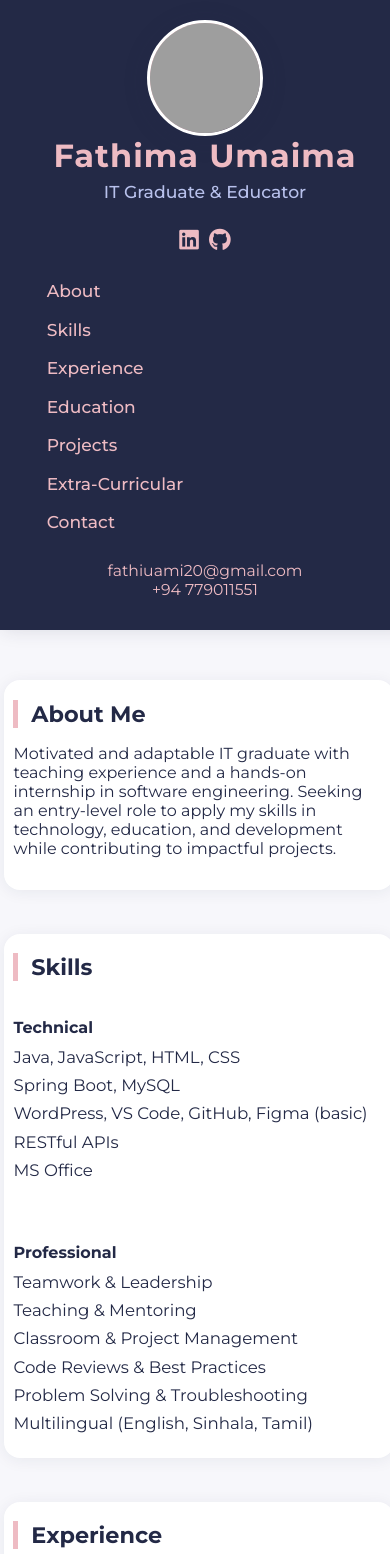
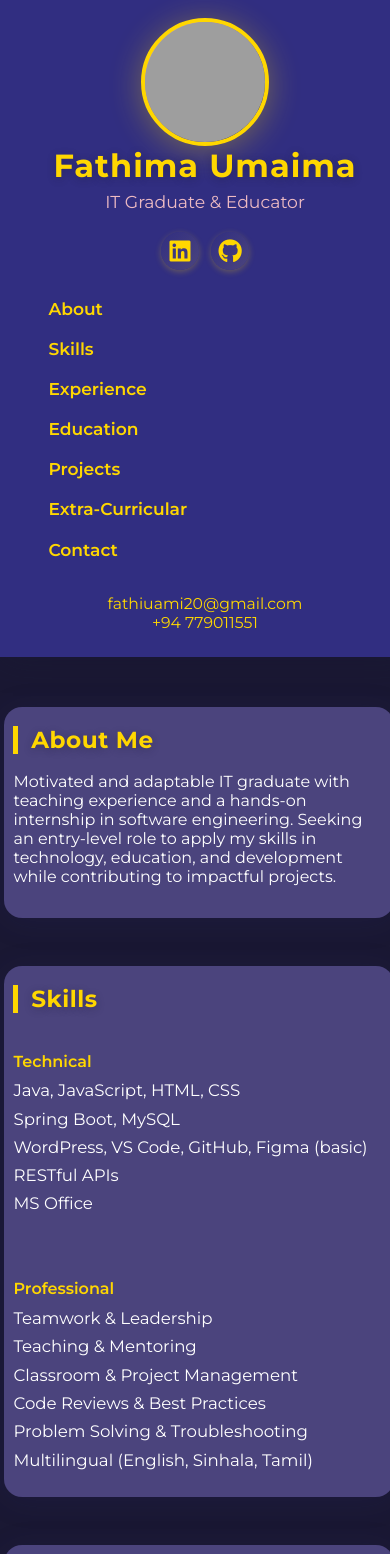
Before and after one commit to fathiumai/umaima-portfolio, a plain HTML site: page index.html in a window 390 px wide. Shown: the top 1554 px of the page. Drawn offline with Linux system fonts and the light colour scheme; grey boxes are pictures that could not be loaded.

Commit message:
Update index.html

```diff
--- a/index.html
+++ b/index.html
@@ -4,174 +4,181 @@
   <meta charset="UTF-8">
   <meta name="viewport" content="width=device-width, initial-scale=1">
   <title>Fathima Umaima | Portfolio</title>
-  <link href="https://fonts.googleapis.com/css?family=Montserrat:700,500,400&display=swap" rel="stylesheet">
+  <link href="https://fonts.googleapis.com/css?family=Montserrat:400,600,700&display=swap" rel="stylesheet">
   <style>
     :root {
-      --primary: #232946;
-      --accent: #eebbc3;
-      --bg: #f7f7fb;
-      --white: #fff;
-      --text: #232946;
-      --shadow: 0 2px 16px rgba(35,41,70,0.07);
-      --transition: 0.22s cubic-bezier(.4,0,.2,1);
+      --royal-bg: #1a1833;
+      --royal-accent: #eebbc3;
+      --royal-primary: #312e81;
+      --royal-secondary: #4b447d;
+      --royal-white: #fff;
+      --royal-gold: #ffd700;
+      --royal-shadow: 0 4px 32px rgba(49, 46, 129, 0.12);
+      --royal-radius: 18px;
+      --royal-gradient: linear-gradient(135deg, #312e81 0%, #4b447d 100%);
+      --royal-gradient2: linear-gradient(135deg, #eebbc3 0%, #1a1833 100%);
     }
     html {
       scroll-behavior: smooth;
     }
     body {
+      background: var(--royal-bg);
+      font-family: 'Montserrat', Arial, sans-serif;
       margin: 0;
-      background: var(--bg);
-      font-family: 'Montserrat', Arial, sans-serif;
-      color: var(--text);
+      color: var(--royal-white);
     }
-    .wrapper {
+    .container {
       display: flex;
       min-height: 100vh;
+      max-width: 1400px;
+      margin: 0 auto;
     }
     aside {
-      background: var(--primary);
-      color: var(--white);
-      width: 320px;
+      background: var(--royal-primary);
+      width: 340px;
       min-width: 240px;
+      color: var(--royal-white);
       display: flex;
       flex-direction: column;
       align-items: center;
-      padding: 48px 20px 24px 20px;
+      padding: 48px 24px 32px 24px;
       position: fixed;
       height: 100vh;
       left: 0;
       top: 0;
       z-index: 10;
-      box-shadow: 2px 0 18px #23294622;
+      box-shadow: 2px 0 32px #1a183366;
     }
     .profile-img {
-      width: 110px;
-      height: 110px;
+      width: 120px;
+      height: 120px;
       border-radius: 50%;
-      background: linear-gradient(135deg, #eebbc3 50%, #232946 100%);
       margin-bottom: 1.2rem;
+      background: var(--royal-gradient2);
+      box-shadow: 0 4px 32px #ffd70055;
       object-fit: cover;
-      box-shadow: 0 4px 24px #23294633;
-      border: 3px solid #fff;
-      /* Replace with your photo:
-      background-image: url('your_photo.jpg');
-      background-size: cover;
-      background-position: center;
-      */
+      border: 4px solid var(--royal-gold);
     }
     .myname {
       font-size: 2rem;
       font-weight: 700;
       margin: 0 0 0.2em 0;
-      color: var(--accent);
+      color: var(--royal-gold);
       letter-spacing: 1px;
       text-align: center;
+      text-shadow: 0 2px 8px #1a183355;
     }
     .mytitle {
       font-size: 1.08rem;
-      color: #b8c1ec;
+      color: #eebbc3;
       font-weight: 500;
-      margin: 0 0 1rem 0;
+      margin: 0 0 1.2rem 0;
       text-align: center;
     }
     .sidebar-social {
       display: flex;
-      gap: 10px;
-      margin: 0.5rem 0 1.2rem 0;
+      gap: 12px;
+      margin-bottom: 1.3rem;
     }
     .sidebar-social a {
-      color: var(--accent);
-      font-size: 1.4rem;
+      color: var(--royal-gold);
+      font-size: 1.5rem;
       text-decoration: none;
-      transition: color var(--transition);
+      transition: color 0.18s;
+      background: var(--royal-gradient);
+      border-radius: 50%;
+      width: 38px;
+      height: 38px;
+      display: flex;
+      align-items: center;
+      justify-content: center;
+      box-shadow: 0 2px 6px #ffd70044;
     }
     .sidebar-social a:hover {
       color: #fff;
+      background: var(--royal-gold);
     }
     .sidebar-nav {
       width: 100%;
       flex-direction: column;
       align-items: flex-start;
-      margin: 0 0 1.4rem 0;
+      margin: 0 0 1.7rem 0;
       display: flex;
       gap: 0.3rem;
     }
     .sidebar-nav a {
-      color: var(--accent);
+      color: var(--royal-gold);
       text-decoration: none;
-      font-weight: 500;
+      font-weight: 600;
       font-size: 1.07rem;
-      padding: 0.4rem 1.1rem;
+      padding: 0.45rem 1.2rem;
       border-radius: 14px;
       margin-left: 1.2rem;
       display: block;
-      transition: background var(--transition), color var(--transition), padding var(--transition);
+      transition: background 0.18s, color 0.18s, padding 0.18s;
     }
     .sidebar-nav a.active,
     .sidebar-nav a:hover {
-      background: var(--accent);
-      color: var(--primary);
-      padding-left: 1.6rem;
+      background: var(--royal-gold);
+      color: var(--royal-primary);
+      padding-left: 1.7rem;
       font-weight: 700;
     }
     .sidebar-contact {
       margin-top: auto;
       text-align: center;
       font-size: 0.98rem;
-      color: #eebbc3b9;
-      margin-bottom: 1.2rem;
+      color: #eebbc3c8;
+      margin-bottom: 0.8rem;
     }
     .sidebar-contact a {
-      color: var(--accent);
+      color: var(--royal-gold);
       text-decoration: none;
-      transition: color var(--transition);
+      transition: color 0.18s;
     }
     .sidebar-contact a:hover {
       color: #fff;
     }
     main {
-      margin-left: 320px;
+      margin-left: 340px;
       width: 100%;
       max-width: 100vw;
-      padding: 0 0 32px 0;
-      background: var(--bg);
+      background: var(--royal-bg);
       min-height: 100vh;
+      padding-bottom: 50px;
     }
     .section {
-      max-width: 820px;
-      margin: 60px auto 0 auto;
-      background: var(--white);
-      border-radius: 16px;
-      box-shadow: var(--shadow);
-      padding: 2.5rem 2.2rem 2rem 2.2rem;
+      max-width: 880px;
+      margin: 64px auto 0 auto;
+      background: var(--royal-secondary);
+      border-radius: var(--royal-radius);
+      box-shadow: var(--royal-shadow);
+      padding: 2.7rem 2.3rem 2.1rem 2.3rem;
       position: relative;
       opacity: 0;
       transform: translateY(40px);
       animation: fadeInUp 1.1s forwards;
     }
-    .section:not(:first-child) { margin-top: 44px; }
+    .section:not(:first-child) { margin-top: 48px; }
     .section:nth-child(1) { animation-delay: 0.10s;}
-    .section:nth-child(2) { animation-delay: 0.22s;}
+    .section:nth-child(2) { animation-delay: 0.23s;}
     .section:nth-child(3) { animation-delay: 0.36s;}
     .section:nth-child(4) { animation-delay: 0.50s;}
-    .section:nth-child(5) { animation-delay: 0.64s;}
-    .section:nth-child(6) { animation-delay: 0.78s;}
+    .section:nth-child(5) { animation-delay: 0.63s;}
+    .section:nth-child(6) { animation-delay: 0.76s;}
     @keyframes fadeInUp {
       to { opacity: 1; transform: translateY(0); }
     }
     h2 {
-      color: var(--primary);
-      font-size: 1.4rem;
-      border-left: 5px solid var(--accent);
+      color: var(--royal-gold);
+      font-size: 1.45rem;
+      border-left: 5px solid var(--royal-gold);
       padding-left: 0.8rem;
       margin-top: 0;
       font-weight: 700;
-      margin-bottom: 1rem;
-    }
-    .skills-list, .exp-list, .edu-list, .ext-list {
-      list-style: none;
-      padding: 0;
-      margin: 0;
+      margin-bottom: 1.1rem;
+      letter-spacing: 0.5px;
+      text-shadow: 0 2px 8px #1a183355;
     }
     .skills-flex {
       display: flex;
@@ -184,46 +191,46 @@
     }
     .skills-flex h4 {
       margin-bottom: 0.6rem;
-      color: var(--primary);
+      color: var(--royal-gold);
       font-weight: 600;
     }
     .job-card, .edu-card {
-      background: #eebbc315;
-      border-left: 4px solid var(--accent);
+      background: #eebbc31a;
+      border-left: 5px solid var(--royal-gold);
       padding: 1rem 1.3rem 1rem 1.3rem;
-      border-radius: 10px;
+      border-radius: 12px;
       margin-bottom: 1.2rem;
-      box-shadow: 0 1px 6px #eebbc322;
-      transition: transform 0.22s, box-shadow 0.22s;
+      box-shadow: 0 1px 8px #ffd70022;
+      transition: transform 0.19s, box-shadow 0.19s;
     }
     .job-card:hover, .edu-card:hover {
       transform: scale(1.025) translateY(-3px);
-      box-shadow: 0 4px 20px #eebbc344;
+      box-shadow: 0 4px 20px #ffd70044;
     }
     .job-card h3, .edu-card h3 {
       margin: 0 0 0.15em 0;
       font-size: 1.08rem;
-      color: var(--primary);
+      color: var(--royal-gold);
       font-weight: 600;
     }
     .job-place, .edu-place {
-      color: var(--accent);
+      color: #fff;
       font-weight: 500;
+      font-size: 1.01rem;
     }
     .job-date, .edu-date {
-      color: #b8c1ec;
+      color: #eebbc3a0;
       font-size: 0.98rem;
       margin-bottom: 0.7rem;
     }
     ul {
+      list-style: none;
+      padding: 0;
       margin: 0 0 0.7em 0;
     }
     ul li {
       margin-bottom: 0.5em;
       font-size: 1.04rem;
-    }
-    .ext-list li {
-      font-size: 1.06rem;
     }
     .projects-list {
       display: grid;
@@ -234,65 +241,66 @@
       padding: 0;
     }
     .project-card {
-      background: #f0eef6;
+      background: #332a5c;
       border-radius: 10px;
-      box-shadow: 0 1px 6px #eebbc322;
+      box-shadow: 0 1px 6px #ffd70022;
       padding: 1.1em 1em 1em 1em;
       transition: transform 0.18s, box-shadow 0.18s;
-      border-left: 4px solid var(--primary);
+      border-left: 4px solid var(--royal-gold);
     }
     .project-card:hover {
       transform: translateY(-3px) scale(1.03);
-      box-shadow: 0 4px 20px #eebbc344;
+      box-shadow: 0 4px 20px #ffd70044;
     }
     .project-card h4 {
       margin: 0 0 0.2em 0;
-      color: var(--primary);
+      color: var(--royal-gold);
       font-size: 1.07rem;
       font-weight: 700;
     }
     .project-link {
-      color: var(--accent);
+      color: var(--royal-gold);
       text-decoration: none;
       font-weight: 500;
       font-size: 0.97em;
       transition: color 0.18s;
     }
     .project-link:hover {
-      color: var(--primary);
+      color: #fff;
       text-decoration: underline;
     }
+    .ext-list li {
+      font-size: 1.08rem;
+    }
     .contact-block {
-      background: #ffeaea;
+      background: #eebbc31c;
       border-radius: 10px;
       padding: 1.1em 1.2em;
       font-size: 1.09em;
-      box-shadow: 0 1px 6px #eebbc322;
+      box-shadow: 0 1px 6px #ffd70022;
       margin-top: 1em;
-      border-left: 4px solid var(--accent);
+      border-left: 4px solid var(--royal-gold);
+      color: var(--royal-gold);
     }
     .contact-block a {
-      color: var(--primary);
+      color: #fff;
       text-decoration: underline;
     }
     footer {
       text-align: center;
       color: #fff;
-      background: var(--primary);
-      padding: 1rem 0;
+      background: var(--royal-primary);
+      padding: 1.2rem 0;
       font-size: 1rem;
       margin-top: 0;
-      letter-spacing: 0.3px;
+      letter-spacing: 0.4px;
+      box-shadow: 0 -2px 24px #1a183340;
     }
     @media (max-width: 1100px) {
-      .main-content, main {
-        padding-left: 12vw;
-        padding-right: 2vw;
-      }
-      main { margin-left: 0; }
+      main { padding-left: 5vw; padding-right: 2vw; }
     }
     @media (max-width: 900px) {
-      .wrapper { flex-direction: column;}
+      .container { flex-direction: column;}
       aside {
         position: static;
         width: 100vw;
@@ -300,7 +308,7 @@
         flex-direction: row;
         justify-content: space-between;
         height: auto;
-        padding: 20px 10px 12px 10px;
+        padding: 18px 10px 12px 10px;
       }
       .profile-img { margin-bottom: 0;}
       main { margin-left: 0;}
@@ -310,10 +318,9 @@
       aside {
         flex-direction: column;
         align-items: center;
+        width: 100vw;
       }
-      .main-content, main {
-        padding: 10px 1vw 1rem 1vw;
-      }
+      main { padding: 10px 1vw 1rem 1vw; }
       .section {
         padding: 1.2rem 0.6rem 1rem 0.6rem;
       }
@@ -326,7 +333,7 @@
   <script src="https://kit.fontawesome.com/4e9e6e6a19.js" crossorigin="anonymous"></script>
 </head>
 <body>
-  <div class="wrapper">
+  <div class="container">
     <aside>
       <img src="https://i.imgur.com/8Km9tLL.png" alt="Profile" class="profile-img">
       <!-- Replace src with your own profile photo if desired -->
@@ -335,7 +342,6 @@
       <div class="sidebar-social">
         <a href="#" target="_blank" title="LinkedIn"><i class="fab fa-linkedin"></i></a>
         <a href="#" target="_blank" title="GitHub"><i class="fab fa-github"></i></a>
-        <!-- Add more socials as needed -->
       </div>
       <nav class="sidebar-nav">
         <a href="#about" class="nav-link active">About</a>
@@ -363,7 +369,7 @@
         <div class="skills-flex">
           <div>
             <h4>Technical</h4>
-            <ul class="skills-list">
+            <ul>
               <li>Java, JavaScript, HTML, CSS</li>
               <li>Spring Boot, MySQL</li>
               <li>WordPress, VS Code, GitHub, Figma (basic)</li>
@@ -373,7 +379,7 @@
           </div>
           <div>
             <h4>Professional</h4>
-            <ul class="skills-list">
+            <ul>
               <li>Teamwork &amp; Leadership</li>
               <li>Teaching &amp; Mentoring</li>
               <li>Classroom &amp; Project Management</li>
@@ -414,7 +420,7 @@
           <h3>Bachelor of Information Technology <span class="edu-place">@ University of Colombo School of Computing</span></h3>
         </div>
         <div class="edu-card">
-          <h3>Higher National Diploma in IT <span class="edu-place"></span></h3>
+          <h3>Higher National Diploma in IT</h3>
           <div class="edu-date">2-year program, Completed</div>
         </div>
       </section>
@@ -422,16 +428,15 @@
         <h2>Projects</h2>
         <ul class="projects-list">
           <li class="project-card">
-            <h4>Sample Web App</h4>
-            <p>A web application built using HTML, CSS, JavaScript, and MySQL as part of software engineering internship.</p>
+            <h4>Web Application Intern Project</h4>
+            <p>A web application built using HTML, CSS, JavaScript, and MySQL as part of my internship at TRACE Sri Lanka.</p>
             <a href="#" class="project-link">View Project</a>
           </li>
           <li class="project-card">
             <h4>ICT Education Resources</h4>
-            <p>Created engaging digital resources and lesson plans for ICT students at Mount Royal International School.</p>
-            <a href="#" class="project-link">View Project</a>
+            <p>Created engaging lesson plans and digital resources for ICT students at Mount Royal International School.</p>
+            <a href="#" class="project-link">View Resource</a>
           </li>
-          <!-- Add more projects as needed -->
         </ul>
       </section>
       <section class="section" id="extracurricular">
```
